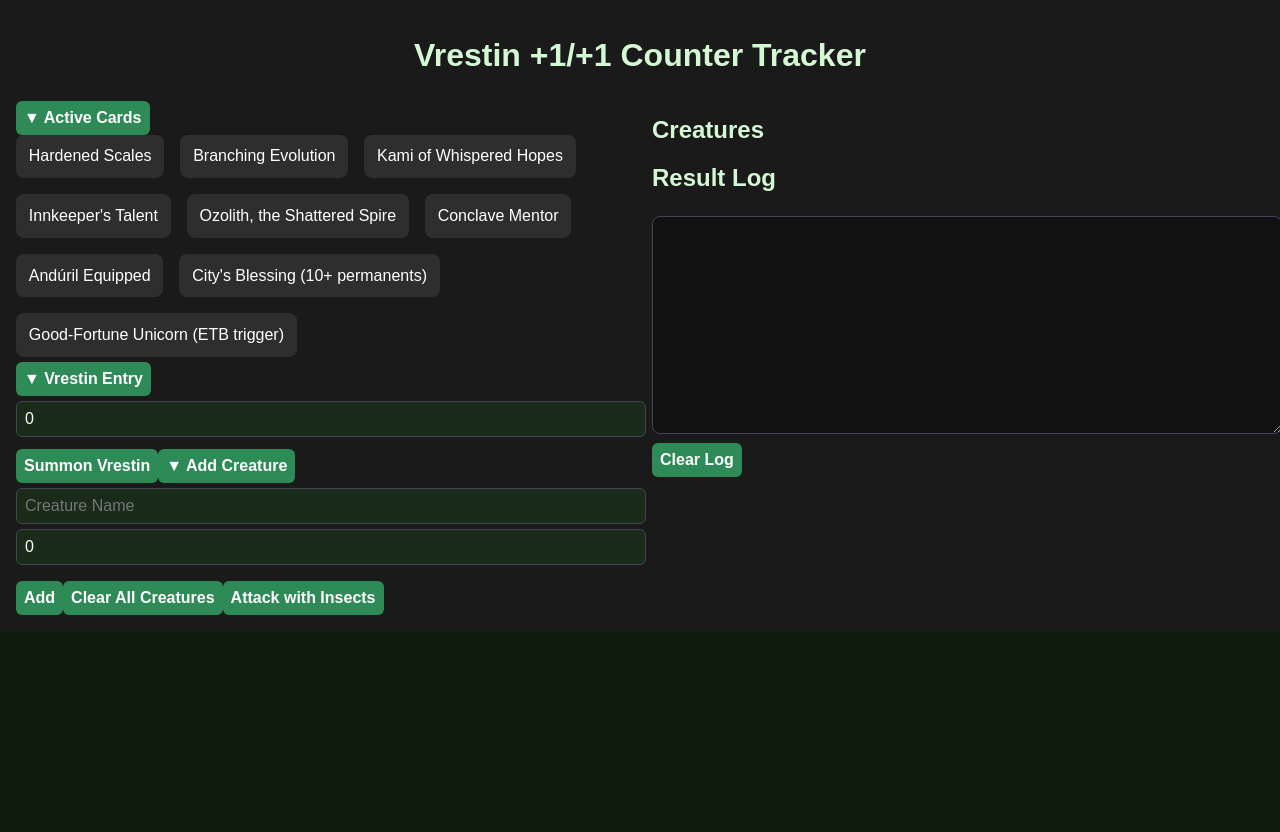
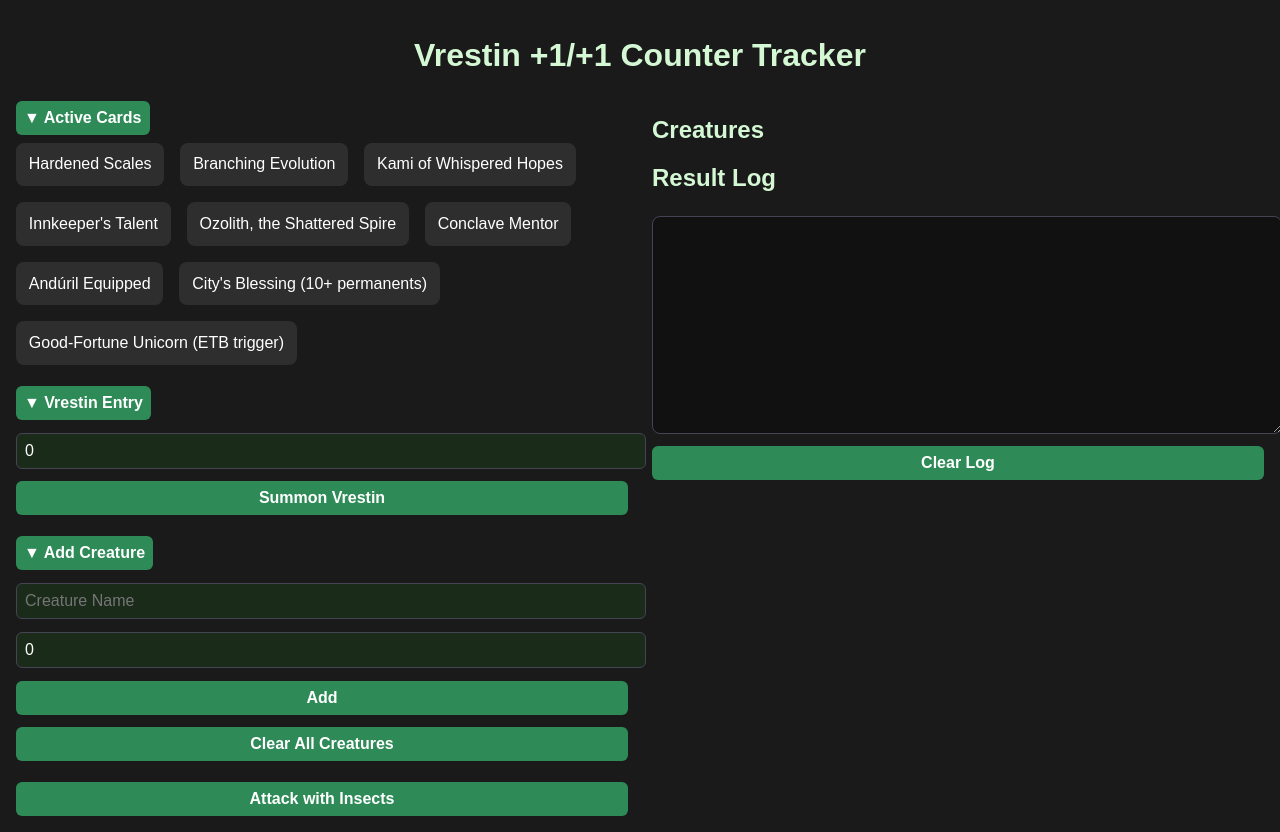
Before and after one commit to cdragon666/vrestin-counters, a React (Create React App) app: page / in a window 1280 px wide. Before the commit the page ends 800 px from the top, so only its background shows below. Built offline with nearby package versions, Linux system fonts and the light colour scheme.

Commit message:
Improve layout spacing and maintain collapsible structure

```diff
--- a/src/App.js
+++ b/src/App.js
@@ -165,9 +165,9 @@
 
       <div style={{ display: "grid", gridTemplateColumns: "1fr 1fr", gap: "1.5rem" }}>
         <div>
-          <button onClick={() => toggleCollapse("activeCards")}>{isCollapsed("activeCards") ? "▶" : "▼"} Active Cards</button>
+          <button style={{ marginBottom: "0.5rem" }} onClick={() => toggleCollapse("activeCards")}>{isCollapsed("activeCards") ? "▶" : "▼"} Active Cards</button>
           {!isCollapsed("activeCards") && (
-            <div style={{ display: "flex", flexWrap: "wrap", gap: "1rem" }}>
+            <div style={{ display: "flex", flexWrap: "wrap", gap: "1rem", marginBottom: "1rem" }}>
               {supportCards.map((card) => (
                 <div
                   key={card.id}
@@ -185,9 +185,9 @@
             </div>
           )}
 
-          <button onClick={() => toggleCollapse("vrestin")}> {isCollapsed("vrestin") ? "▶" : "▼"} Vrestin Entry </button>
+          <button style={{ marginBottom: "0.5rem" }} onClick={() => toggleCollapse("vrestin")}> {isCollapsed("vrestin") ? "▶" : "▼"} Vrestin Entry </button>
           {!isCollapsed("vrestin") && (
-            <>
+            <div style={{ marginBottom: "1rem" }}>
               <input
                 type="number"
                 value={vrestinX}
@@ -195,31 +195,33 @@
                 placeholder="X Value"
                 style={{ width: "100%", padding: "0.5rem", marginBottom: "0.5rem" }}
               />
-              <button onClick={calculateETB}>Summon Vrestin</button>
-            </>
+              <button onClick={calculateETB} style={{ width: "100%", padding: "0.5rem" }}>Summon Vrestin</button>
+            </div>
           )}
 
-          <button onClick={() => toggleCollapse("addCreature")}> {isCollapsed("addCreature") ? "▶" : "▼"} Add Creature </button>
+          <button style={{ marginBottom: "0.5rem" }} onClick={() => toggleCollapse("addCreature")}> {isCollapsed("addCreature") ? "▶" : "▼"} Add Creature </button>
           {!isCollapsed("addCreature") && (
-            <>
+            <div style={{ marginBottom: "1rem" }}>
               <input
                 type="text"
                 placeholder="Creature Name"
                 value={newCreatureName}
                 onChange={handleNameChange}
+                style={{ width: "100%", padding: "0.5rem", marginBottom: "0.5rem" }}
               />
               <input
                 type="number"
                 value={startingCounters}
                 onChange={(e) => setStartingCounters(e.target.value)}
                 placeholder="+1/+1 Counters"
+                style={{ width: "100%", padding: "0.5rem", marginBottom: "0.5rem" }}
               />
-              <button onClick={addCreature}>Add</button>
-              <button onClick={clearAllCreatures}>Clear All Creatures</button>
-            </>
+              <button onClick={addCreature} style={{ width: "100%", padding: "0.5rem", marginBottom: "0.5rem" }}>Add</button>
+              <button onClick={clearAllCreatures} style={{ width: "100%", padding: "0.5rem" }}>Clear All Creatures</button>
+            </div>
           )}
 
-          <button onClick={handleCombat} style={{ marginTop: "1rem" }}>Attack with Insects</button>
+          <button onClick={handleCombat} style={{ width: "100%", padding: "0.5rem" }}>Attack with Insects</button>
         </div>
 
         <div>
@@ -241,7 +243,7 @@
             value={resultLog.join("\n-------------------\n")}
             style={{ width: "100%", height: "200px", backgroundColor: "#111", color: "white", padding: "0.5rem", borderRadius: "8px" }}
           />
-          <button onClick={clearLog}>Clear Log</button>
+          <button onClick={clearLog} style={{ width: "100%", padding: "0.5rem", marginTop: "0.5rem" }}>Clear Log</button>
         </div>
       </div>
     </div>
```
